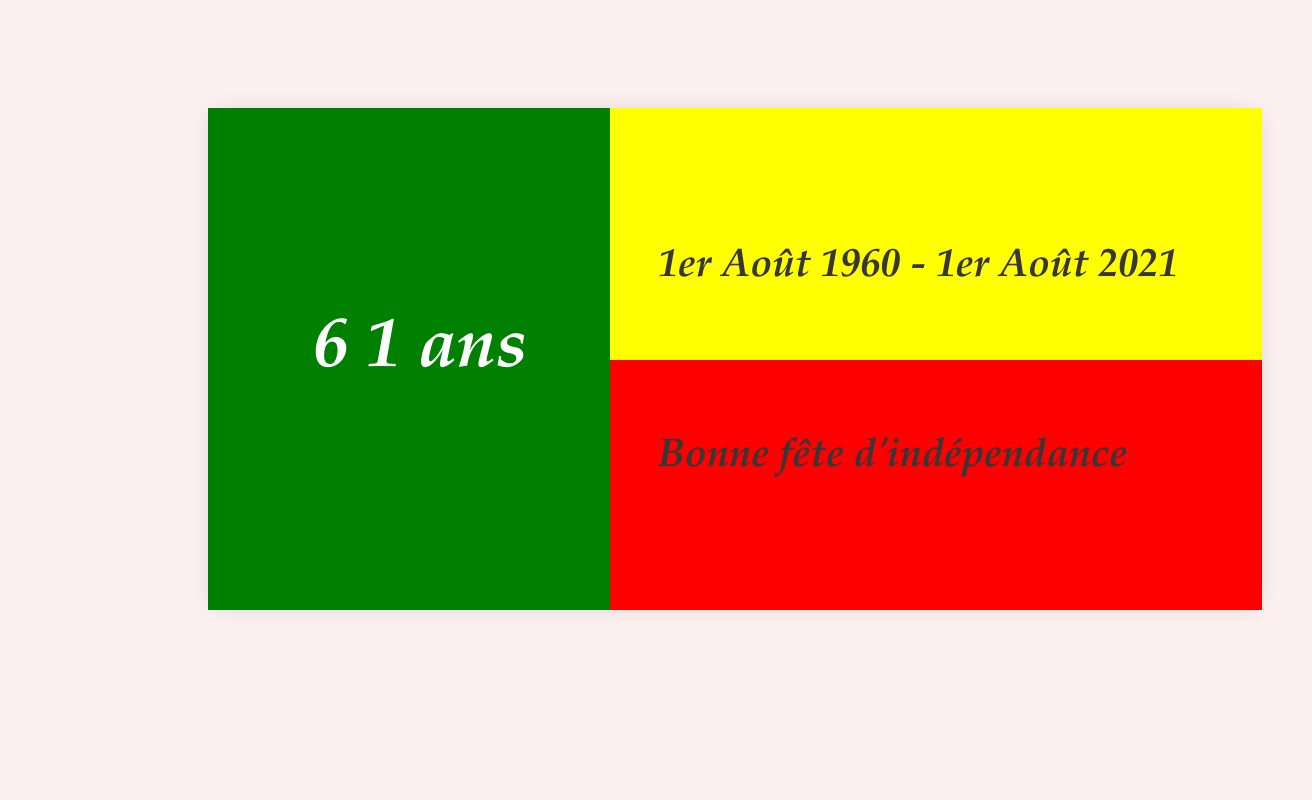
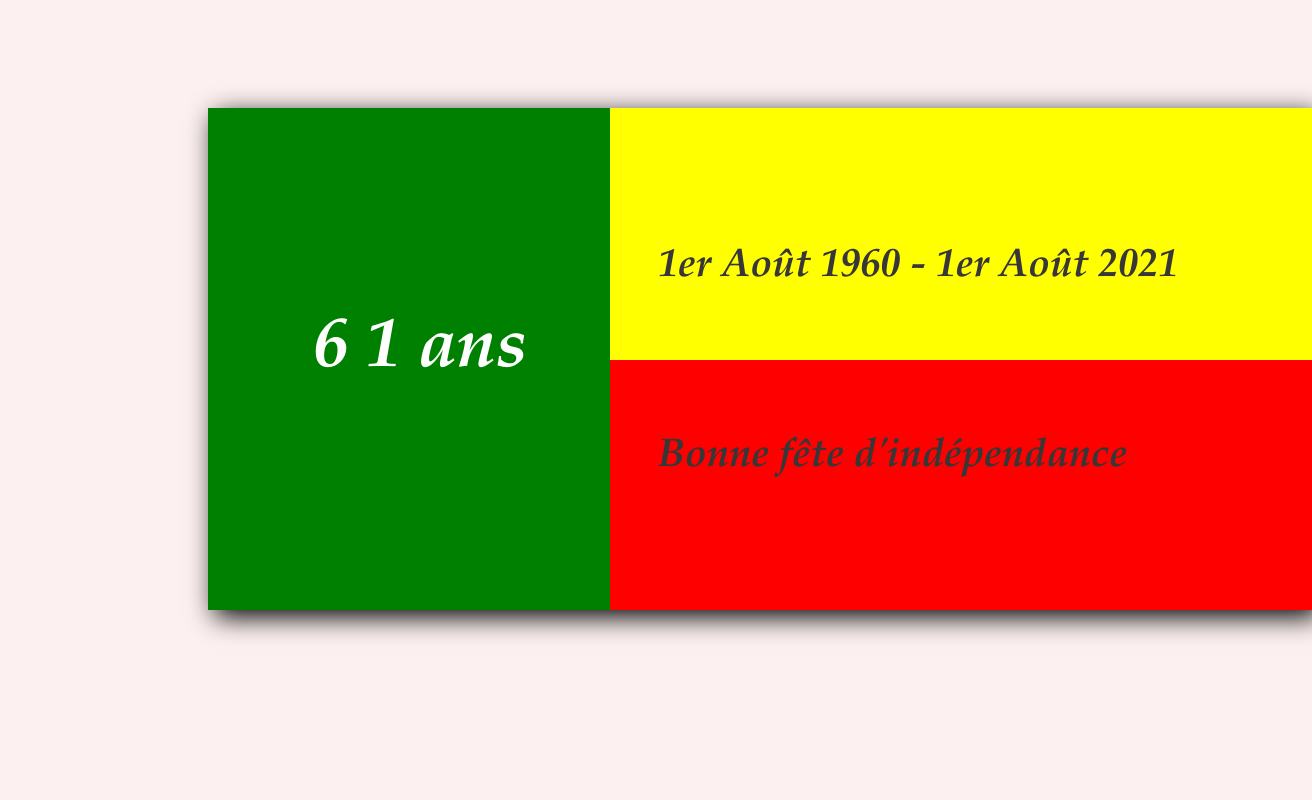
Before and after one commit to istawa/independance2021, a plain HTML site: page index.html in a window 1280 px wide. Shown: the top 800 px of the page, 1312 px wide, since content can reach past the window. Drawn offline with Linux system fonts and the light colour scheme.

Commit message:
Update style.css

```diff
--- a/style.css
+++ b/style.css
@@ -14,8 +14,7 @@
 	top: 100px;
 	left: 200px;
 	height: 500;
-	box-shadow: 0px 0px 20px rgb(0 0 0 / 10%);
-    border-radius: 20px;
+	box-shadow: 7px 7px 25px black;
 }
 .vert
 {
@@ -29,7 +28,7 @@
 .jaune
 {
 	border: 1px solid yellow;
-	width: 650px;
+	width: 700px;
 	height: 250px;
 	background-color: yellow;
 
@@ -38,7 +37,7 @@
 .rouge
 {
 	border: 1px solid red;
-	width: 650px;
+	width: 700px;
 	height: 248px;
 	background-color: red;
 }
@@ -92,7 +91,7 @@ top: 200px;
 
 .year{
 	position: absolute;
-width: 550px;
+width: 600px;
 height: 100px;
 left: 450px;
 top: 135px;
@@ -100,7 +99,7 @@ top: 135px;
 
 .good{
 	position: absolute;
-width: 550px;
+width: 600px;
 height: 100px;
 left: 450px;
 top:325px;
```
